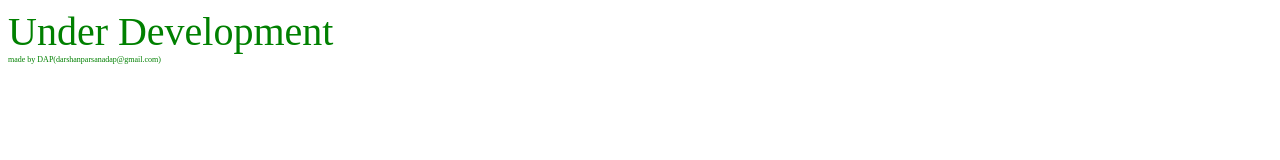
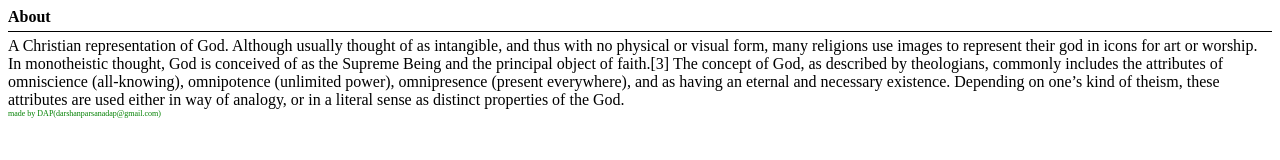
Before and after one commit to d-a-p/profile, a React app: page / in a window 1280 px wide. Built offline with nearby package versions, Linux system fonts and the light colour scheme.

Commit message:
profile text rendering

```diff
--- /dev/null
+++ b/src/_data/_pdata.js
@@ -0,0 +1,25 @@
+
+const head_card = {
+    "role": "machine learning engineer / front end developer",
+    "name": "Darshan Parsana",
+    "email": "darshan.dap2@abc.com",
+    "contact": "7405851415",
+    "skype_id": "darshan_parsana",
+    "img":"abc.src",
+
+};
+
+const right_pdata = {
+     "about": "A Christian representation of God. Although usually thought of as intangible, and thus with no physical or visual form, many religions use images to represent their god in icons for art or worship. In monotheistic thought, God is conceived of as the Supreme Being and the principal object of faith.[3] The concept of God, as described by theologians, commonly includes the attributes of omniscience (all-knowing), omnipotence (unlimited power), omnipresence (present everywhere), and as having an eternal and necessary existence. Depending on one’s kind of theism, these attributes are used either in way of analogy, or in a literal sense as distinct properties of the God.",
+    "skills":  {"cpp":5, "python":7, "javascript":8, "react":8},
+    "project":[
+        {
+            "name":"abc detector",
+            "description":"The many different conceptions of God, and competing claims as to God's characteristics, aims, and actions, have led to the development of ideas of omnitheism, pandeism,[8] or a perennial philosophy, which postulates that there is one underlying theological truth, of which all religions express a partial understanding, and as to which \"the devout in the various great world religions are in fact worshipping that one God, but through different, overlapping concepts or mental images of Him.",
+            "link":"abc.com",
+            "timestamp":[123424123, 12432124],
+        }
+    ]
+};
+
+export default {head_card, right_pdata};
--- /dev/null
+++ b/src/components/Card.js
@@ -0,0 +1,30 @@
+import React from 'react';
+import Text from './Text';
+import style from '../styles/main.scss';
+import {supported_font_size} from "../constants/constants";
+import cx from 'classnames';
+
+
+export const Header = ({title, showHeaderUnderLine}) => (
+    <Text content={title}
+          title={title}
+          classes={cx('ttl-heavy', {'ttl-b-bdr pb': showHeaderUnderLine})}
+    />
+);
+
+class Card extends React.Component{
+
+    render(){
+        const {data, title, hideHeader, hideHeaderUL} = this.props;
+        console.log("data", data);
+        return(<div className="wide full-width">
+            {!hideHeader && (
+                <Header title={title} showHeaderUnderLine={!hideHeaderUL}/>
+            )}
+            <Text content={data} title={title} classes={cx('mt')}/>
+        </div>);
+    }
+
+}
+
+export default Card;
--- a/src/components/HomePage.js
+++ b/src/components/HomePage.js
@@ -1,13 +1,17 @@
 import React from 'react';
-import Text from './Text';
-import style from '../styles/main.scss';
-import {supported_font_size} from "../constants/constants";
+import Card from './Card'
+import style from '../styles/core..scss';
+import pData from "../_data/_pdata";
 
 
+const get_core_data = dataObj => (Object.keys(dataObj).map(key => ({title:key, content: dataObj[key]})));
+
+const upperFirst = string => string[0].toUpperCase() + string.slice(1);
 
 class HomePage extends React.Component{
     render(){
-        return(<Text classes="cr f-lg" dc="Under Development" />);
+        const data = get_core_data(pData.right_pdata);
+        return <Card data={upperFirst(data[0].content)} title={upperFirst(data[0].title)}/>;
     }
 }
 
--- a/src/components/Text.js
+++ b/src/components/Text.js
@@ -16,15 +16,14 @@ class Text extends React.Component{
     render(){
 
         const props = this.props,
-            {changeBGonHover, fs, dc, classes}=props;
+            {changeBGonHover, title='details', content, classes}=props;
 
         return(
             <div
-        className={cx('f_'+fs, classes)}
-        title={dc}
-        onMouseOver={changeBGonHover}
+        className={cx('f_', classes)}
+        title={title}
       >
-        {dc}
+        {content}
       </div>);
     }
 }
--- a/src/styles/core..scss
+++ b/src/styles/core..scss
@@ -0,0 +1,23 @@
+
+.default{
+  font-size: 16px;
+  color: black;
+}
+
+.full-width{
+  width: 100%;
+}
+
+.full-height{
+  height:100%;
+}
+
+
+
+.fbold{
+  font-weight: bold;
+}
+
+.flight{
+  font-weight: lighter;
+}
--- a/src/styles/main.scss
+++ b/src/styles/main.scss
@@ -3,10 +3,56 @@
     color: green;
 }
 
+/////////////====================== font =====================/////////////////////
+
 .f-lg{
     font-size:2.5rem;
+
 }
 
 .f-ty{
     font-size: 0.5rem;
 }
+
+
+.ttl-heavy{
+  font-weight: bolder;
+}
+
+
+///////////======================== border ==========================//////////////////
+
+.ttl-b-bdr{
+    border-bottom: 1px solid;
+}
+
+
+
+/////////======================== padding ===========================/////////////////
+
+.pl{
+    padding-left: 0.3rem;
+}
+
+.pb{
+    padding-bottom: 0.3rem;
+}
+
+
+////////////================== margin ==============================/////////////////
+
+.ml{
+  margin-left: 0.3rem;
+}
+
+.mb{
+  margin-bottom: 0.3rem;
+}
+
+.mt{
+  margin-top: 0.3rem;
+}
+
+.mr{
+  margin-right: 0.3rem;
+}
```
Also changed, not shown: src/components/HeadCard.js (added, +13 -0 lines), src/index.html (+1 -1 lines).
